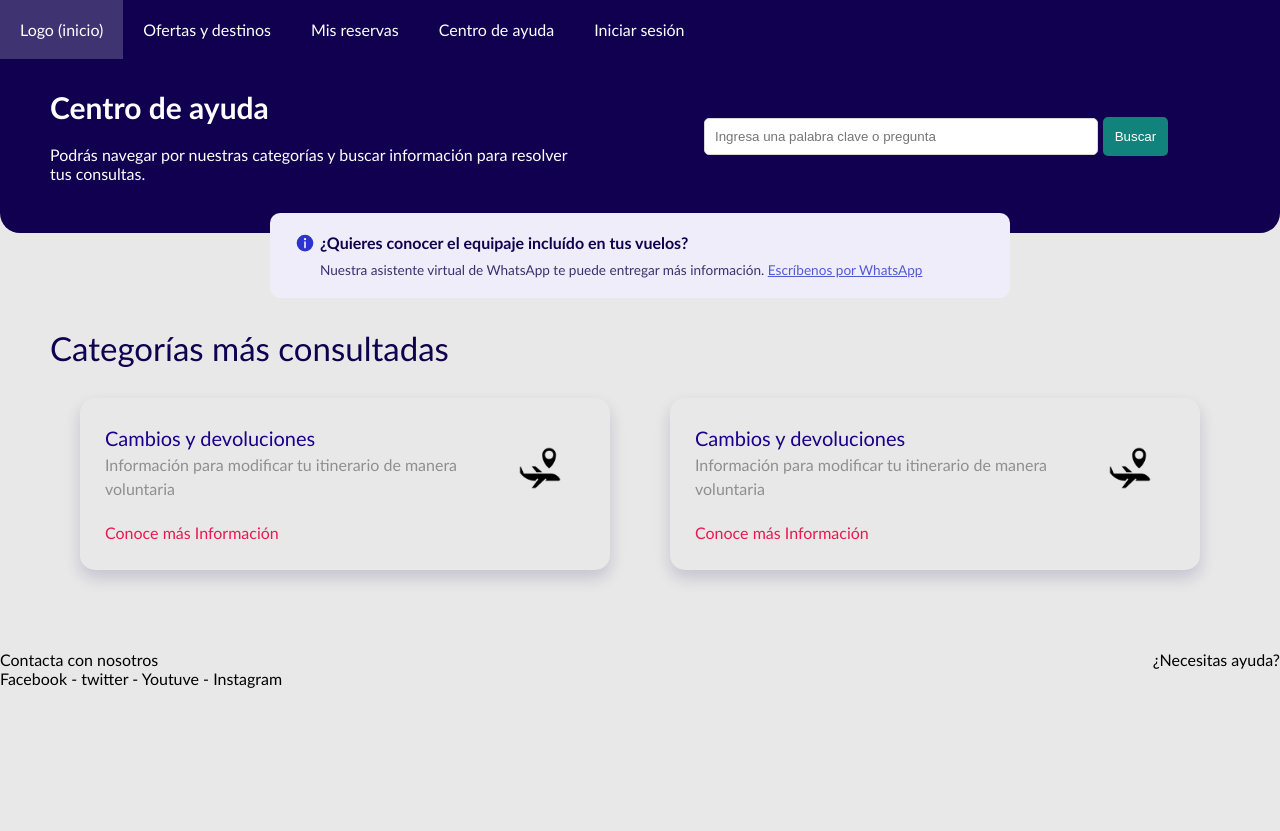
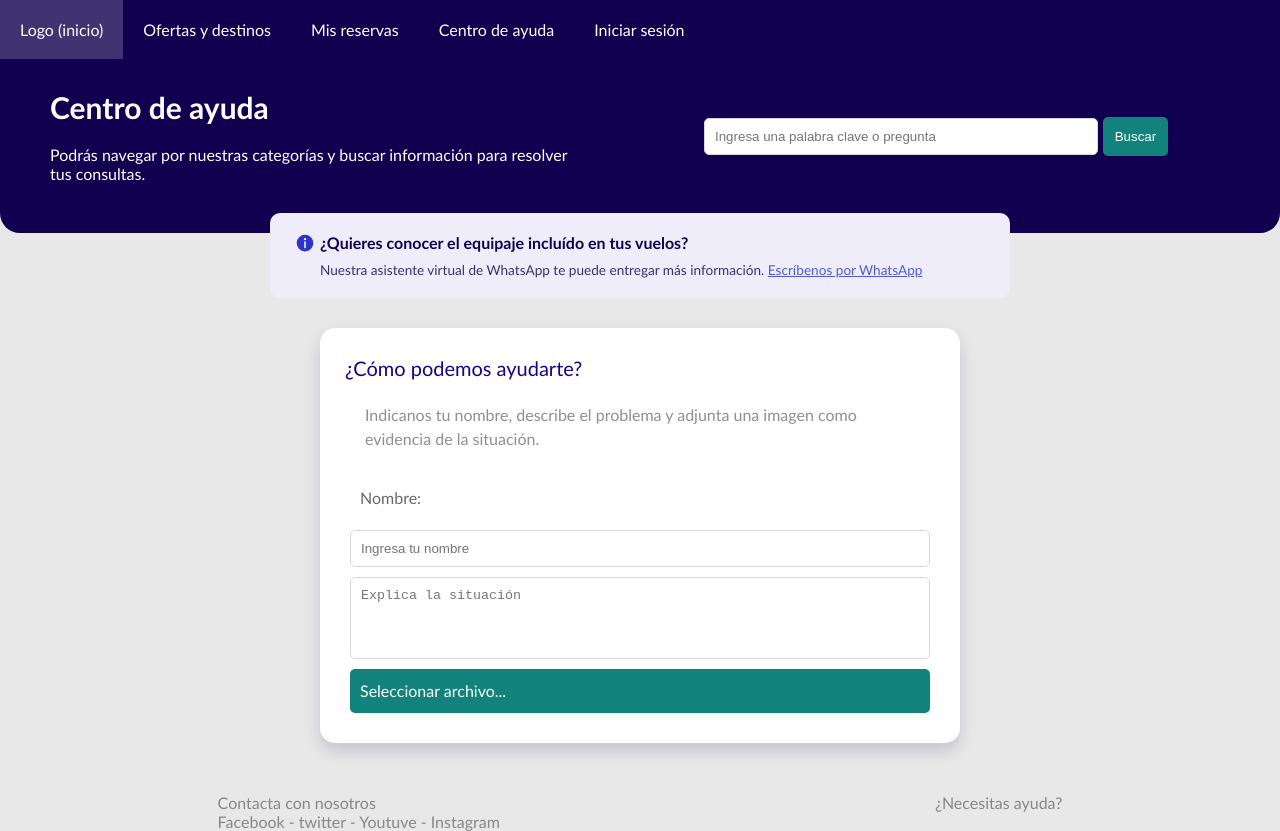
Before and after one commit to jjzapata81/vuelos-app, an Angular app: page /help in a window 1280 px wide. Before the commit the page ends 800 px from the top, so only its background shows below. Built offline with nearby package versions, Linux system fonts and the light colour scheme.

Commit message:
10-vuelos-auth

```diff
--- a/src/app/help-center/components/main-category/main-category.component.html
+++ b/src/app/help-center/components/main-category/main-category.component.html
@@ -1,10 +1,8 @@
 <div class="container">
   <help-banner />
   <div>
-    <div class="title">Categorías más consultadas</div>
+    <help-pqrs />
     <div class="card-items">
-      <main-category-card />
-      <main-category-card />
     </div>
   </div>
 </div>
--- /dev/null
+++ b/src/app/help-center/components/pqrs/pqrs.component.css
@@ -0,0 +1,71 @@
+.pqr-container{
+  box-shadow: rgba(16, 0, 79, 0.16) 0px 8px 16px 0px;
+  width: 50%;
+  padding: 25px;
+  border-radius: 15px;
+  display: flex;
+  flex-direction: column;
+  color:#8f8f8f;
+  font-weight: 100;
+  line-height: 1.5;
+  justify-content: space-between;
+  margin:0 auto;
+  background: #fff;
+}
+
+.pqr-title{
+  font-size: 20px;
+  color: #1b0088;
+}
+
+.pqr-description{
+  padding: 20px;
+}
+
+.inputfile{
+  width: 0.1px;
+	height: 0.1px;
+	opacity: 0;
+	overflow: hidden;
+	position: absolute;
+	z-index: -1;
+}
+
+.inputfile + label {
+  color: white;
+  background-color: #11837c;
+  border-radius: 5px;
+  cursor: pointer;
+}
+
+.inputfile:focus + label,
+.inputfile + label:hover {
+  background:#0e736e;
+  border-color:#0e736e;
+}
+
+label{
+  padding:10px;
+  color:#676767;
+  margin:5px;
+}
+
+select, input, textarea{
+  padding:10px;
+  color:#676767;
+  border-radius: 5px;
+  margin:5px;
+  border-style: solid;
+  border-color:#d8d8d8;
+  border-width: 1px;
+  outline: none;
+}
+
+textarea {
+  resize: none;
+}
+
+form{
+  display: flex;
+  flex-direction: column;
+}
--- /dev/null
+++ b/src/app/help-center/components/pqrs/pqrs.component.html
@@ -0,0 +1,25 @@
+<div class="pqr-container">
+  <div class="pqr-title">¿Cómo podemos ayudarte?</div>
+  <div class="pqr-body">
+    <div class="pqr-description">
+      Indicanos tu nombre, describe el problema y adjunta una
+      imagen como evidencia de la situación.
+    </div>
+    <div class="pqr-form">
+      <form [formGroup]="pqrForm" >
+        <label for="username">Nombre:</label>
+        <input type="text"
+          id="username" formControlName="username"
+          placeholder="Ingresa tu nombre"/>
+        <textarea  rows="4" cols="50"
+          formControlName="comment"
+          placeholder="Explica la situación">
+        </textarea>
+        <input type="file" name="file" id="file"
+          formControlName="fileTo" (change)="onFileSelected($event)"
+          class="inputfile"/>
+        <label for="file">Seleccionar archivo...</label>
+      </form>
+    </div>
+  </div>
+</div>
--- /dev/null
+++ b/src/app/help-center/components/pqrs/pqrs.component.ts
@@ -0,0 +1,38 @@
+import { Component } from '@angular/core';
+import { FormBuilder, Validators } from '@angular/forms';
+
+@Component({
+  selector: 'help-pqrs',
+  templateUrl: './pqrs.component.html',
+  styleUrl: './pqrs.component.css'
+})
+export class PqrsComponent {
+
+
+  pqrForm = this.fb.group({
+    username : ['', [Validators.required]],
+    comment : ['', [Validators.required]],
+    fileTo : ['']
+  })
+
+  constructor(private fb:FormBuilder
+  ){}
+
+
+  onFileSelected(event:any){
+    if(this.pqrForm.invalid){
+      alert('El nombre y el comentario son obligatorios');
+      this.pqrForm.reset();
+      return;
+    }
+    const folderName = this.pqrForm.controls.username.value?.toLowerCase().replace(' ', '_');
+    const file:File = event.target.files[0];
+    console.log(file);
+    this.pqrForm.reset();
+    /*this.supabaseService.upload(file, folderName).then(data=>{
+      console.log(data);
+      this.pqrForm.reset();
+    });*/
+  }
+
+}
--- a/src/app/help-center/pages/help/help.component.css
+++ b/src/app/help-center/pages/help/help.component.css
@@ -1,4 +1,5 @@
 .help-footer{
   display: flex;
-  justify-content: space-between;
+  justify-content: space-around;
+  color:#878787
 }
```
Also changed, not shown: src/app/help-center/help.module.ts (+6 -2 lines), src/app/help-center/services/supabase.service.ts (added, +32 -0 lines).
